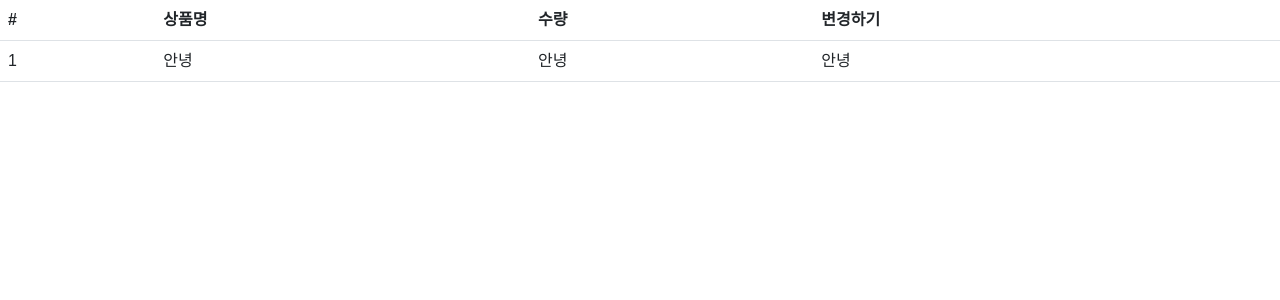
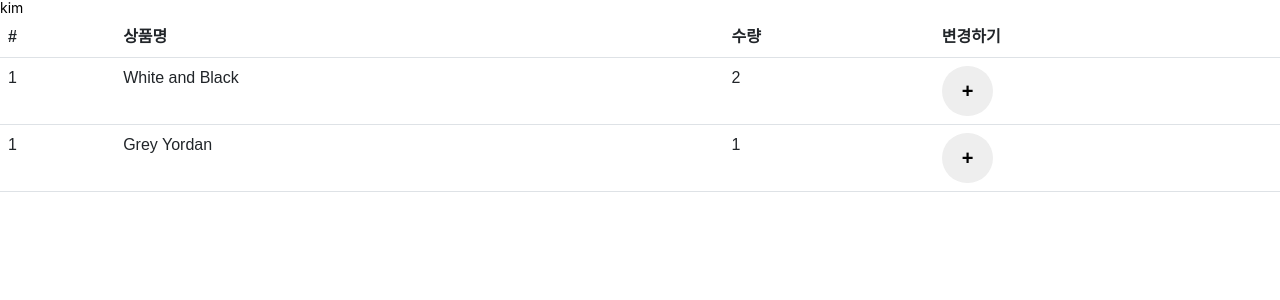
Before and after one commit to wangkodok/React-Study, a React (Create React App) app in the folder shop/: page /cart in a window 1280 px wide. Shown: the top 300 px of the page. Built offline with nearby package versions, Linux system fonts and the light colour scheme.

Commit message:
리액트 리덕스 store의 state 변경

```diff
--- a/shop/src/study/Cart.jsx
+++ b/shop/src/study/Cart.jsx
@@ -1,15 +1,21 @@
 import { Table } from "react-bootstrap";
-import { useSelector } from "react-redux";
+import { useDispatch, useSelector } from "react-redux";
+import { changeName } from "./store";
 
 function Cart() {
 
-    let a = useSelector((state) => {
+    let state = useSelector((state) => {
         return state
     })
-    console.log(a);
+    console.log(state.cart);
+
+    let dispatch = useDispatch();
 
     return (
         <div>
+
+            <h6>{state.user}</h6>
+
             <Table>
                 <thead>
                     <tr>
@@ -20,12 +26,22 @@
                     </tr>
                 </thead>
                 <tbody>
-                    <tr>
-                        <td>1</td>
-                        <td>안녕</td>
-                        <td>안녕</td>
-                        <td>안녕</td>
-                    </tr>
+                    {
+                        state.cart.map((value, i) => {
+                            return (
+                                <tr key={i}>
+                                    <td>1</td>
+                                    <td>{state.cart[i].name}</td>
+                                    <td>{state.cart[i].count}</td>
+                                    <td>
+                                        <button onClick={() => {
+                                            dispatch( changeName() );
+                                        }}>+</button>
+                                    </td>
+                                </tr>
+                            )
+                        })
+                    }
                 </tbody>
             </Table>
         </div>
--- a/shop/src/study/store.jsx
+++ b/shop/src/study/store.jsx
@@ -3,16 +3,29 @@
 let user = createSlice({
     name: 'user',
     initialState: 'kim',
+
+    // 리덕스에서 state 변경하는 방법
+    reducers: {
+        changeName(state) {
+            console.log(state);
+            return 'john';
+        }
+    }
 })
 
-let stock = createSlice({
+export let { changeName } = user.actions;
+
+let cart = createSlice({
     name: 'stock',
-    initialState: [10, 11, 12],
+    initialState: [
+        {id : 0, name : 'White and Black', count : 2},
+        {id : 2, name : 'Grey Yordan', count : 1}
+    ]
 })
 
 export default configureStore({
     reducer: {
         user: user.reducer,
-        stock: stock.reducer,
+        cart: cart.reducer,
     }
 })
```
